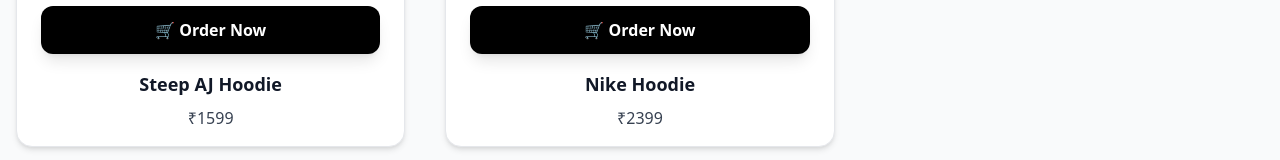
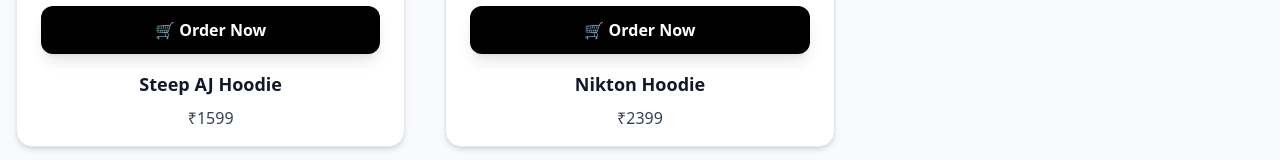
Before and after one commit to Akash-Joju/Hoody, a Next.js app: page / in a window 1280 px wide. Shown: the part 1606-1766 px from the top of the page. Built offline with nearby package versions, Linux system fonts and the light colour scheme.

Commit message:
Adding some

```diff
--- a/app/page.tsx
+++ b/app/page.tsx
@@ -14,26 +14,26 @@
     {
       name: 'Classic Hoodie',
       price: 1299,
-      image: 'https://i.pinimg.com/1200x/fd/c4/4b/fdc44b0870544fa4a1c137522a74b638.jpg',
+      image: 'https://i.pinimg.com/1200x/95/52/6e/95526e8038ca705c02c2ff32c04fc524.jpg',
     },
     {
       name: 'Premium  Hoodie',
       price: 1499,
-      image: 'https://i.pinimg.com/1200x/c8/95/9e/c8959ef995075d63b4cff1300aa0d240.jpg',
+      image: 'https://i.pinimg.com/1200x/ad/43/7a/ad437a4cc15884057a622b9e38a46e5f.jpg',
     },
     {
       name: 'Stylish Beige Hoodie',
       price: 1399,
-      image: 'https://i.pinimg.com/1200x/46/92/f8/4692f8f74c00a5348975dde49de02e36.jpg',
+      image: 'https://i.pinimg.com/1200x/c5/3b/21/c53b21cb78f31c2734933259e21949da.jpg',
     },
 
      { name: 'Steep AJ Hoodie',
       price: 1599,
-      image: 'https://i.pinimg.com/1200x/c8/b7/c8/c8b7c852a6fabb8dc13781438cd29850.jpg',},
+      image: 'https://i.pinimg.com/1200x/6f/54/04/6f5404972b5995e34230a63837e85490.jpg',},
 
-      {name: 'Nike Hoodie',
+      {name: 'Nikton Hoodie',
       price: 2399,
-      image: 'https://i.pinimg.com/1200x/71/16/50/711650ce2b2162f42845fa66445d0961.jpg',
+      image: 'https://i.pinimg.com/1200x/3a/15/15/3a1515848d12f59837f7af45bd011d3a.jpg',
     },
   ]);
 
```
